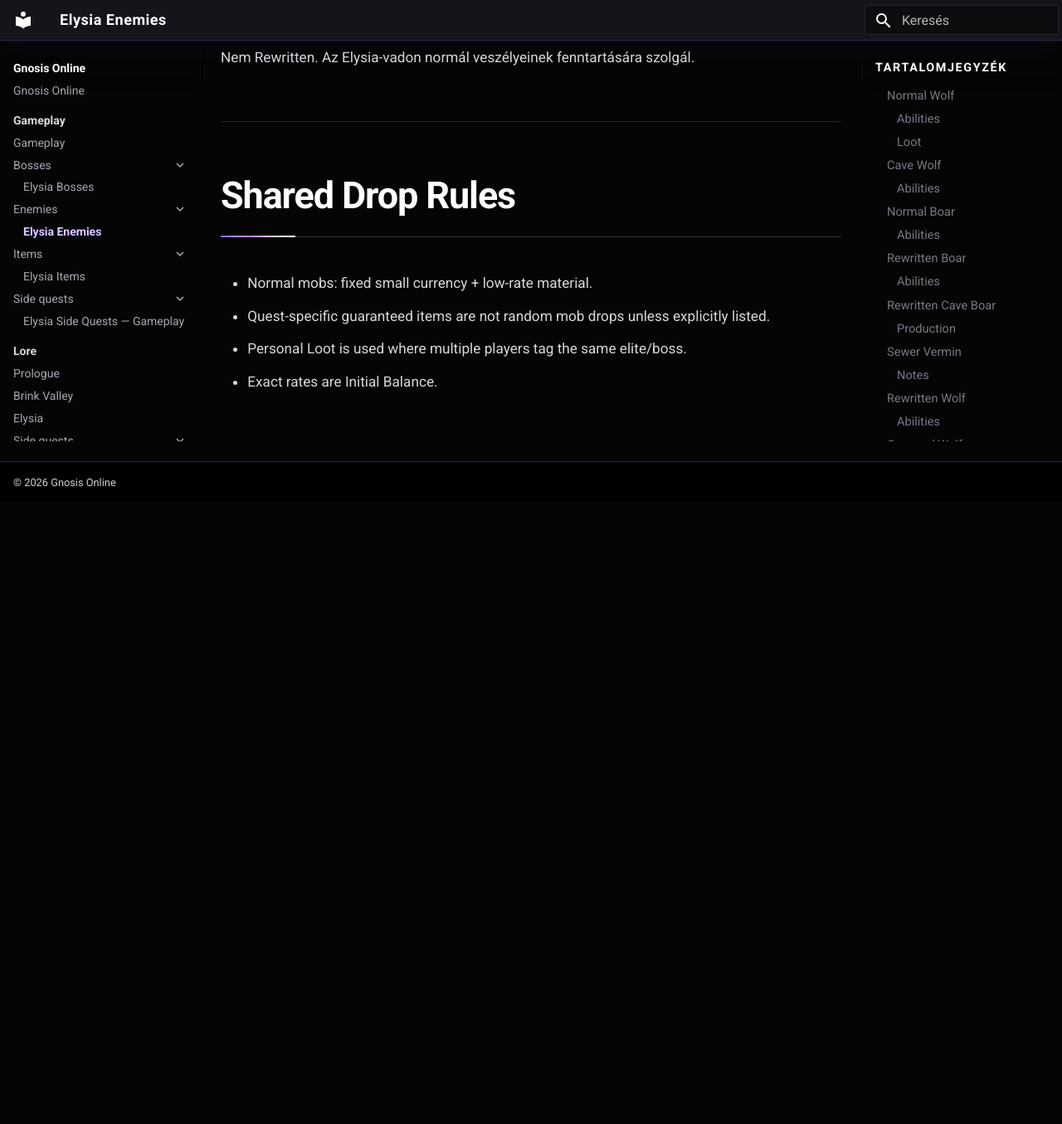
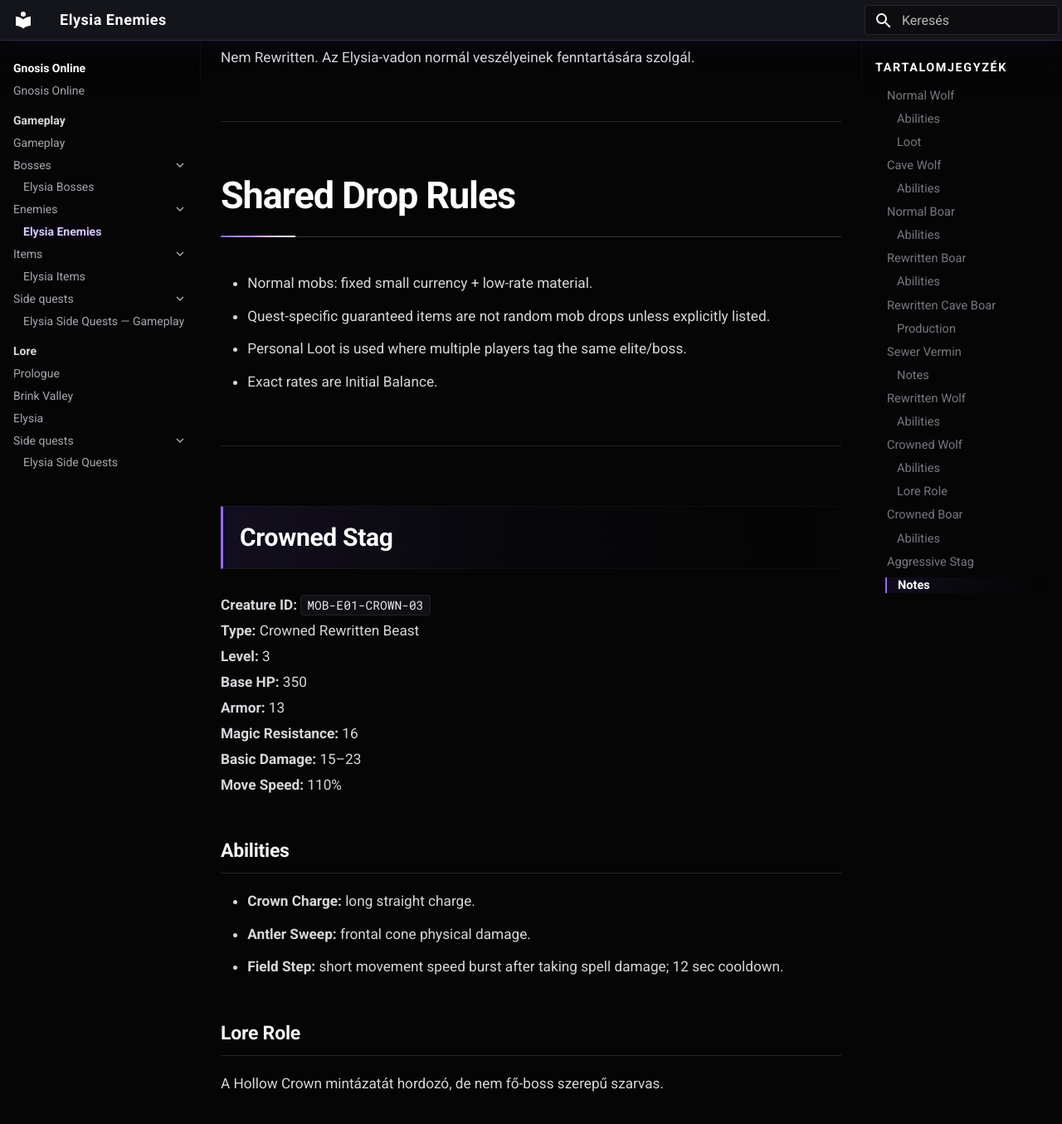
Before and after one commit to lyon1255/gnosis-online-docs, an MkDocs documentation site: the page built from docs/gameplay/enemies/elysia.md, in a window 1280 px wide and 1400 px high, scrolled down 7216 px. Shown: the top 1355 px of the window at 83% size. Built offline with MkDocs 1.6.1 and Material for MkDocs 9.7.7, drawn with Linux system fonts in a browser that asks for light colours; before the commit the page ends 7821 px from its top, so only the background shows below that.

Commit message:
Add Crowned Stag enemy details to elysia.md
Added details for the Crowned Stag enemy, including stats and abilities.

```diff
--- a/docs/gameplay/enemies/elysia.md
+++ b/docs/gameplay/enemies/elysia.md
@@ -202,3 +202,27 @@ Nem Rewritten. Az Elysia-vadon normál veszélyeinek fenntartására szolgál.
 - Quest-specific guaranteed items are not random mob drops unless explicitly listed.
 - Personal Loot is used where multiple players tag the same elite/boss.
 - Exact rates are Initial Balance.
+
+
+---
+
+## Crowned Stag
+
+**Creature ID:** `MOB-E01-CROWN-03`
+**Type:** Crowned Rewritten Beast
+**Level:** 3
+**Base HP:** 350
+**Armor:** 13
+**Magic Resistance:** 16
+**Basic Damage:** 15–23
+**Move Speed:** 110%
+
+### Abilities
+
+- **Crown Charge:** long straight charge.
+- **Antler Sweep:** frontal cone physical damage.
+- **Field Step:** short movement speed burst after taking spell damage; 12 sec cooldown.
+
+### Lore Role
+
+A Hollow Crown mintázatát hordozó, de nem fő-boss szerepű szarvas.
```
